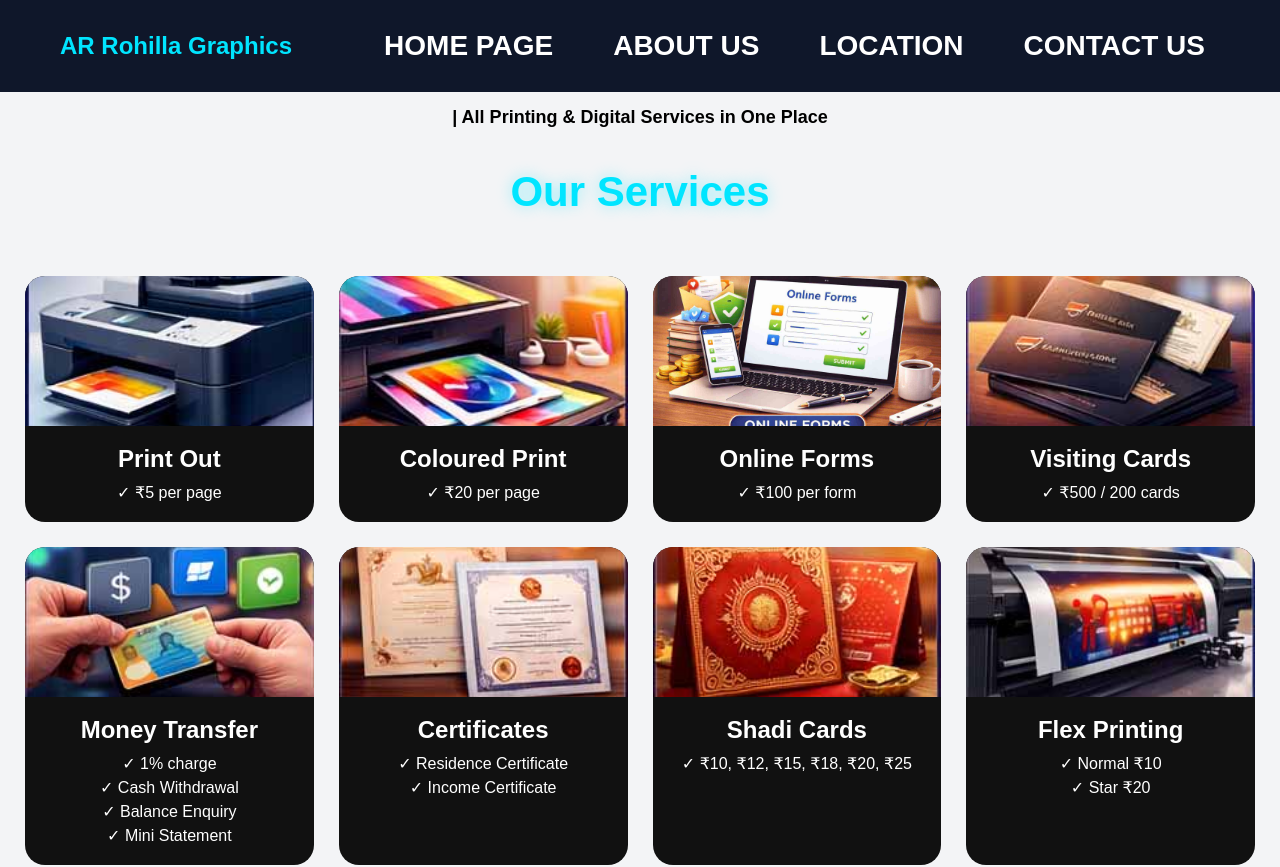
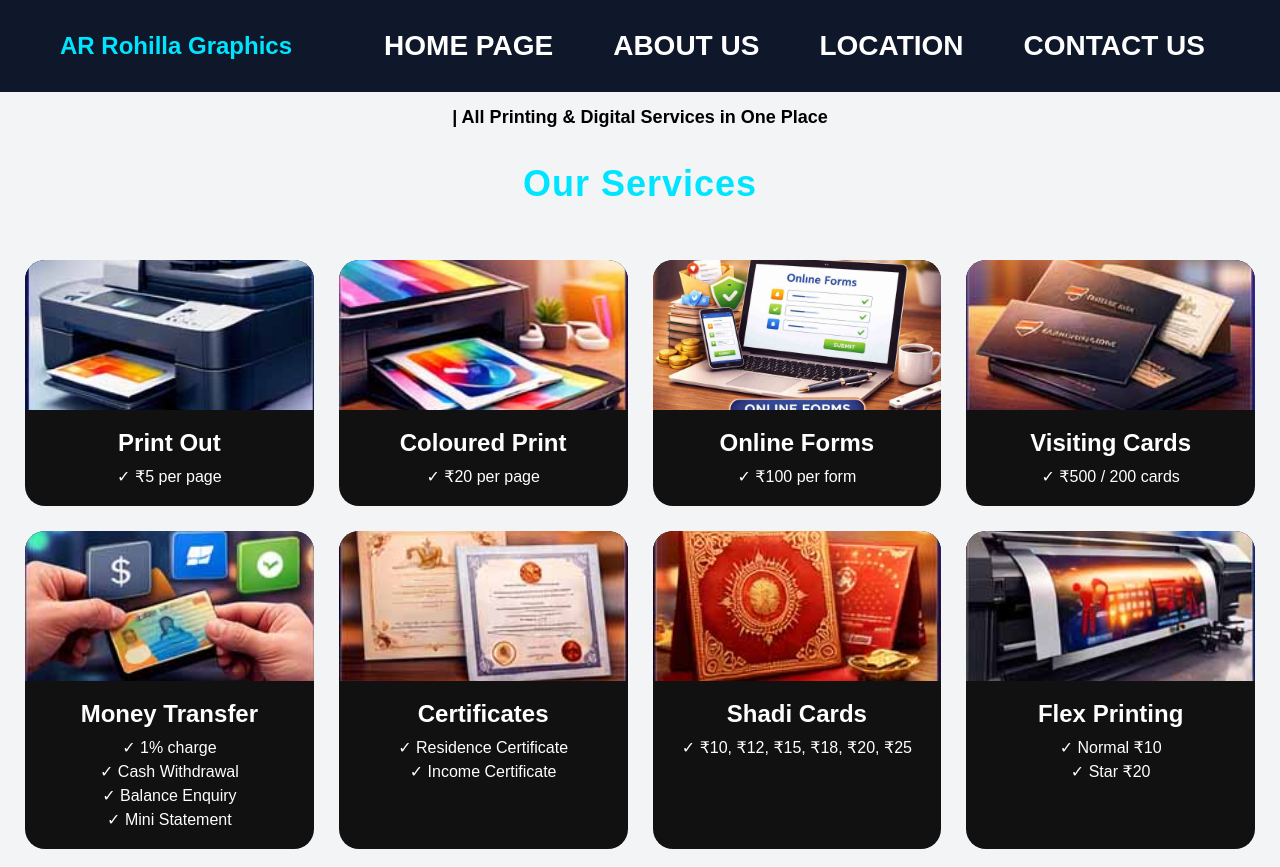
Before and after one commit to argraphicstech/ar-graphics-react-next, a Next.js app: page / in a window 1280 px wide. Shown: the top 867 px of the page. Built offline with nearby package versions, Linux system fonts and the light colour scheme.

Commit message:
Refactor title styles in globals.css

```diff
--- a/app/globals.css
+++ b/app/globals.css
@@ -65,12 +65,12 @@ header{
 }
 
 .title{
-  text-align:center;
-  font-size:42px;
-  font-weight:700;
-  margin:35px 0;
-  color:#00E5FF;
-  text-shadow:0 0 15px rgba(0,229,255,0.4);
+  text-align: center;
+  font-size: 36px;
+  font-weight: 700;
+  margin: 30px 0;
+  color: #00e5ff;
+  letter-spacing: 1px;
 }
 
 /* SERVICES */
```
